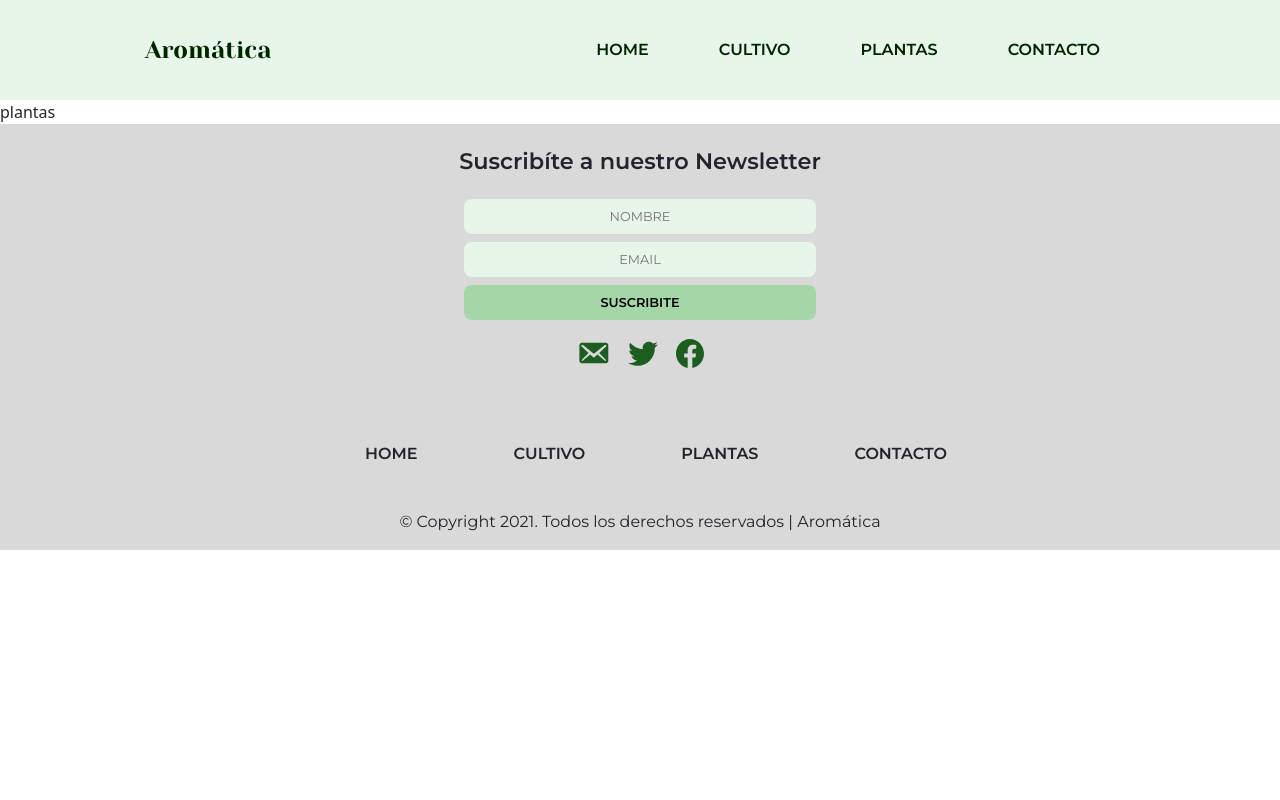
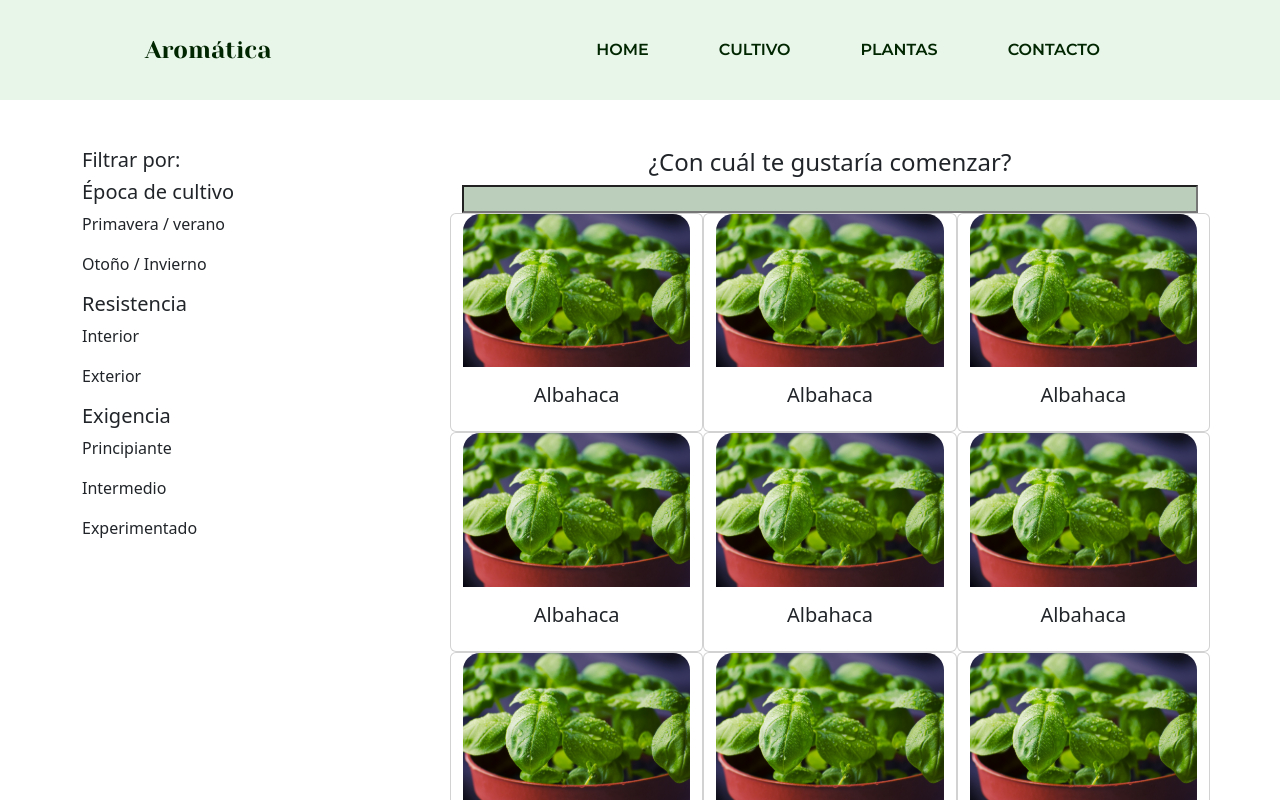
Before and after one commit to BrajhanLop/AromaticsApp, a React (Vite) app: page /plantas in a window 1280 px wide. Shown: the top 800 px of the page. Built offline with nearby package versions, Linux system fonts and the light colour scheme.

Commit message:
creo estructura del archivo plantas

```diff
--- a/package.json
+++ b/package.json
@@ -14,6 +14,7 @@
     "react": "^18.2.0",
     "react-bootstrap": "^2.6.0",
     "react-dom": "^18.2.0",
+    "react-icons": "^4.6.0",
     "react-router-dom": "^6.4.3"
   },
   "devDependencies": {
--- a/src/pages/plantas/Plantas.jsx
+++ b/src/pages/plantas/Plantas.jsx
@@ -1,11 +1,119 @@
-import React from 'react';
+import React from "react";
+import albahaca from "../../images/albahaca-1.svg";
+import Card from 'react-bootstrap/Card';
+import "./plantas.css";
+/* import { BiSearch } from 'react-icons/fa'; */
+const Plantas = () => {
+  return (
+    <>
+      <section className="container my-5">
+        <div className="row">
 
-const Plantas = () => {
-    return (
-        <div>
-            plantas
+          <div className="col-4 containerFiltro">
+
+              <h5>Filtrar por:</h5>
+              <div className="lineaFiltro"></div>
+              <h5>Época de cultivo</h5>
+              <div className="d-flex justify-content-start align-items-center">
+                <div className="colorVerde"></div>
+                <p>Primavera / verano</p>
+              </div>
+              <div className="d-flex justify-content-start align-items-center">
+                <div className="colorVerde"></div>
+                <p>Otoño / Invierno</p>
+              </div>
+              <div className="lineaFiltro"></div>
+              <h5>Resistencia</h5>
+              <div className="d-flex justify-content-start align-items-center">
+                <div className="colorVerde"></div>
+                <p>Interior</p>
+              </div>
+              <div className="d-flex justify-content-start align-items-center">
+                <div className="colorVerde"></div>
+                <p>Exterior</p>
+              </div>
+              <div className="lineaFiltro"></div>
+              <h5>Exigencia</h5>
+              <div className="d-flex justify-content-start align-items-center">
+                <div className="colorVerde"></div>
+                <p>Principiante</p>
+              </div>
+              <div className="itemFiltro">
+                <div className="colorVerde"></div>
+                <p>Intermedio</p>
+              </div>
+              <div className="itemFiltro">
+                <div className="colorVerde"></div>
+                <p>Experimentado</p>
+              </div>
+
+          </div>
+
+          <div className="col-8 d-flex flex-column align-items-center justify-content-center">
+            <h4>¿Con cuál te gustaría comenzar?</h4>
+            <input type="text" className="inputFilter" />
+            <section className="row row-cols-1 row-cols-md-3 containerCards">
+
+              <Card className="cardPlanta">
+                <Card.Img className="planta" variant="top" src={albahaca} />
+                <Card.Body>
+                  <Card.Title className="text-center">Albahaca</Card.Title>
+                </Card.Body>
+              </Card>
+              <Card className="cardPlanta">
+                <Card.Img className="planta" variant="top" src={albahaca} />
+                <Card.Body>
+                  <Card.Title className="text-center">Albahaca</Card.Title>
+                </Card.Body>
+              </Card>
+              <Card className="cardPlanta">
+                <Card.Img className="planta" variant="top" src={albahaca} />
+                <Card.Body>
+                  <Card.Title className="text-center">Albahaca</Card.Title>
+                </Card.Body>
+              </Card>
+              <Card className="cardPlanta">
+                <Card.Img className="planta" variant="top" src={albahaca} />
+                <Card.Body>
+                  <Card.Title className="text-center">Albahaca</Card.Title>
+                </Card.Body>
+              </Card>
+              <Card className="cardPlanta">
+                <Card.Img className="planta" variant="top" src={albahaca} />
+                <Card.Body>
+                  <Card.Title className="text-center">Albahaca</Card.Title>
+                </Card.Body>
+              </Card>
+              <Card className="cardPlanta">
+                <Card.Img className="planta" variant="top" src={albahaca} />
+                <Card.Body>
+                  <Card.Title className="text-center">Albahaca</Card.Title>
+                </Card.Body>
+              </Card>
+              <Card className="cardPlanta">
+                <Card.Img className="planta" variant="top" src={albahaca} />
+                <Card.Body>
+                  <Card.Title className="text-center">Albahaca</Card.Title>
+                </Card.Body>
+              </Card>
+              <Card className="cardPlanta">
+                <Card.Img className="planta" variant="top" src={albahaca} />
+                <Card.Body>
+                  <Card.Title className="text-center">Albahaca</Card.Title>
+                </Card.Body>
+              </Card>
+              <Card className="cardPlanta">
+                <Card.Img className="planta" variant="top" src={albahaca} />
+                <Card.Body>
+                  <Card.Title className="text-center">Albahaca</Card.Title>
+                </Card.Body>
+              </Card>
+            </section>
+          </div>
         </div>
-    );
+      </section>
+    </>
+  );
 };
 
 export default Plantas;
--- /dev/null
+++ b/src/pages/plantas/plantas.css
@@ -0,0 +1,53 @@
+/* .containerFiltro {
+    display: flex;
+    flex-direction: column;
+    align-items: center;
+    width: 100%;
+    margin-top: 5rem;
+}
+.filtro {
+    background: rgba(27, 94, 32, 0.3);
+    width: 75%;
+}
+
+.lineaFiltro {
+    width: 90%;
+    border: 1px solid #000;
+}
+.colorVerde {
+    width: 1rem;
+    height: 1rem;
+    background-color: #6B996E;
+}
+
+.itemFiltro {
+    height: 3rem;
+    display: flex;
+    align-items: center;
+} */
+
+/* .containerCards {
+
+} */
+
+/* .cardPlanta {
+    border: none;
+    width: 12.5rem;
+} */
+
+/* .planta {
+    width: auto;
+    border-radius: none;
+} */
+
+.inputFilter {
+    width: 100%;
+    background-color: rgba(27, 94, 32, 0.3);
+}
+
+@media (max-width: 576px) {
+
+    .containerFiltro {
+        display: none;
+    }
+}
--- a/src/routes/AromaticasRoutes.jsx
+++ b/src/routes/AromaticasRoutes.jsx
@@ -17,6 +17,7 @@ const AromaticasRoutes = () => {
         <Route path="/contacto" element={<Contacto />} />
         {/* Agregar mas rutas */}
       </Routes>
+      <Plantas />
       <ContainerFooter/>
     </>
   );
--- a/src/styles.css
+++ b/src/styles.css
@@ -1,3 +1,4 @@
+@import url('./pages/plantas/plantas.css');
 @import url('https://fonts.googleapis.com/css2?family=Montserrat:wght@100;300;400&display=swap');
 
 :root {
```
Also changed, not shown: src/images/albahaca-1.svg (added), 1 other file (tests, documents, lock files or other folders).
